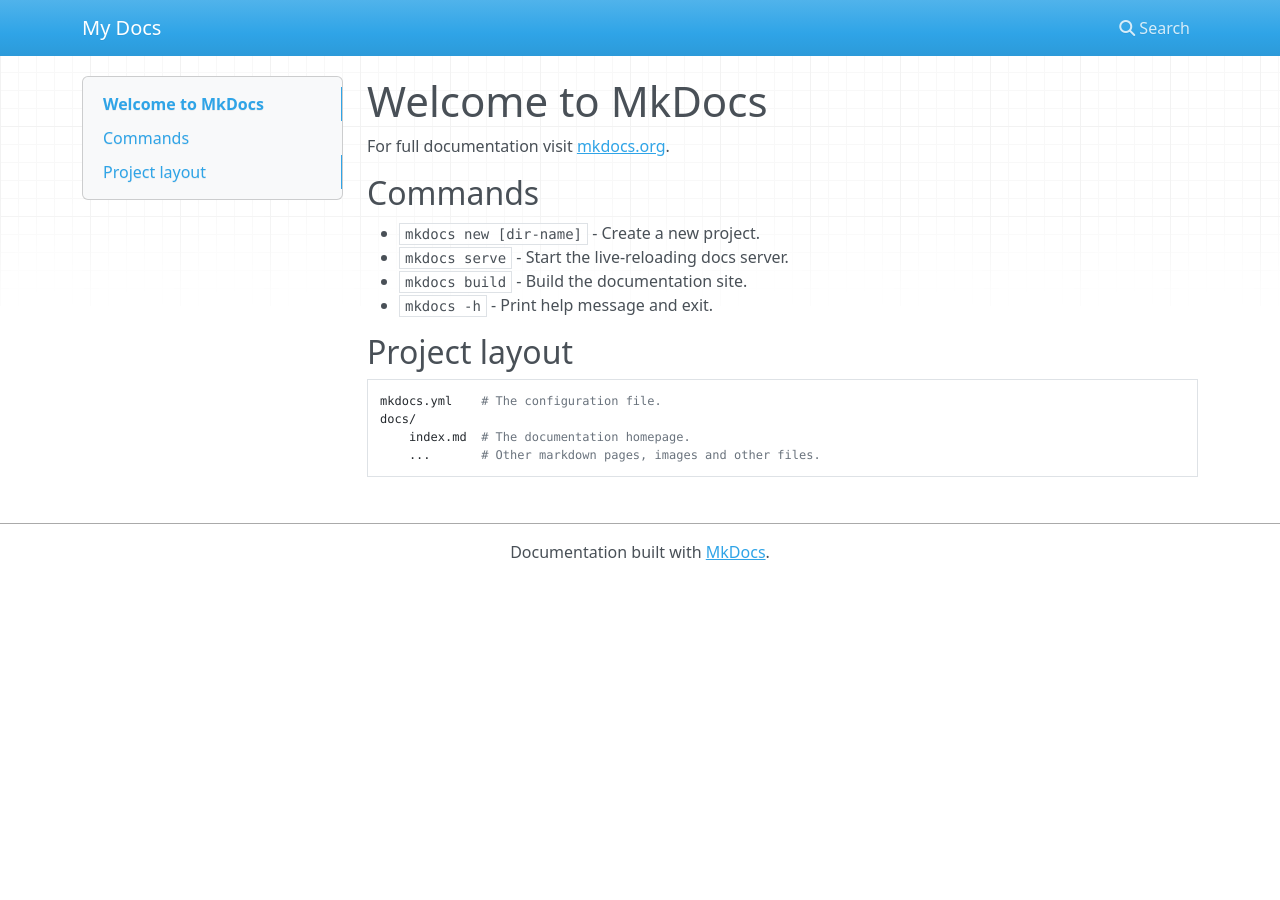
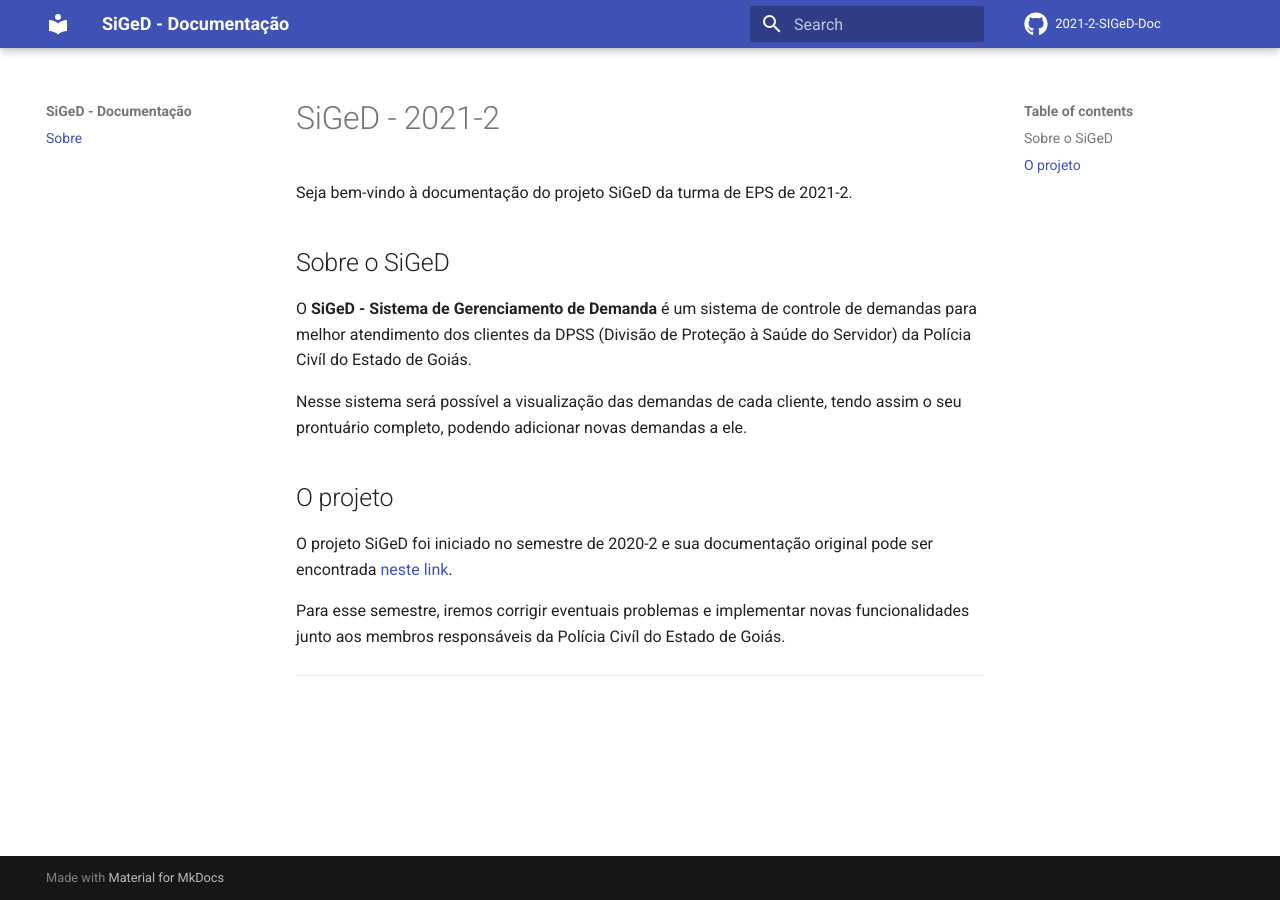
Before and after one commit to DITGO/2021-2-SiGeD-Doc, an MkDocs documentation site: the page built from docs/index.md, in a window 1280 px wide. Built offline with MkDocs 1.6.1 and Material for MkDocs 9.7.7, drawn with Linux system fonts in a browser that asks for light colours; nearby versions of some CDN libraries; comment, search, counter and statistics services are not loaded.

Commit message:
Home page mkdocs

```diff
--- a/docs/index.md
+++ b/docs/index.md
@@ -1,17 +1,15 @@
-# Welcome to MkDocs
+# SiGeD - 2021-2
 
-For full documentation visit [mkdocs.org](https://www.mkdocs.org).
+Seja bem-vindo à documentação do projeto SiGeD da turma de EPS de 2021-2.
 
-## Commands
+## Sobre o SiGeD
+O **SiGeD - Sistema de Gerenciamento de Demanda** é um sistema de controle de demandas para melhor atendimento dos clientes da DPSS (Divisão de Proteção à Saúde do Servidor) da Polícia Civíl do Estado de Goiás.
 
-* `mkdocs new [dir-name]` - Create a new project.
-* `mkdocs serve` - Start the live-reloading docs server.
-* `mkdocs build` - Build the documentation site.
-* `mkdocs -h` - Print help message and exit.
+Nesse sistema será possível a visualização das demandas de cada cliente, tendo assim o seu prontuário completo, podendo adicionar novas demandas a ele.
 
-## Project layout
+## O projeto
+O projeto SiGeD foi iniciado no semestre de 2020-2 e sua documentação original pode ser encontrada [neste link](https://fga-eps-mds.github.io/2020-2-SiGeD/).
 
-    mkdocs.yml    # The configuration file.
-    docs/
-        index.md  # The documentation homepage.
-        ...       # Other markdown pages, images and other files.
+Para esse semestre, iremos corrigir eventuais problemas e implementar novas funcionalidades junto aos membros responsáveis da Polícia Civíl do Estado de Goiás.
+
+- - -
--- a/mkdocs.yml
+++ b/mkdocs.yml
@@ -1 +1,15 @@
-site_name: My Docs
+site_name: SiGeD - Documentação
+
+repo_name: '2021-2-SIGeD-Doc'
+repo_url: 'https://github.com/fga-eps-mds/2021-2-SIGeD-Doc'
+
+lang:
+  - pt
+
+nav:
+  - Sobre: index.md
+
+theme:
+  name: 'material'
+  icon:
+    repo: fontawesome/brands/github
```
Also changed, not shown: 1 other file.
